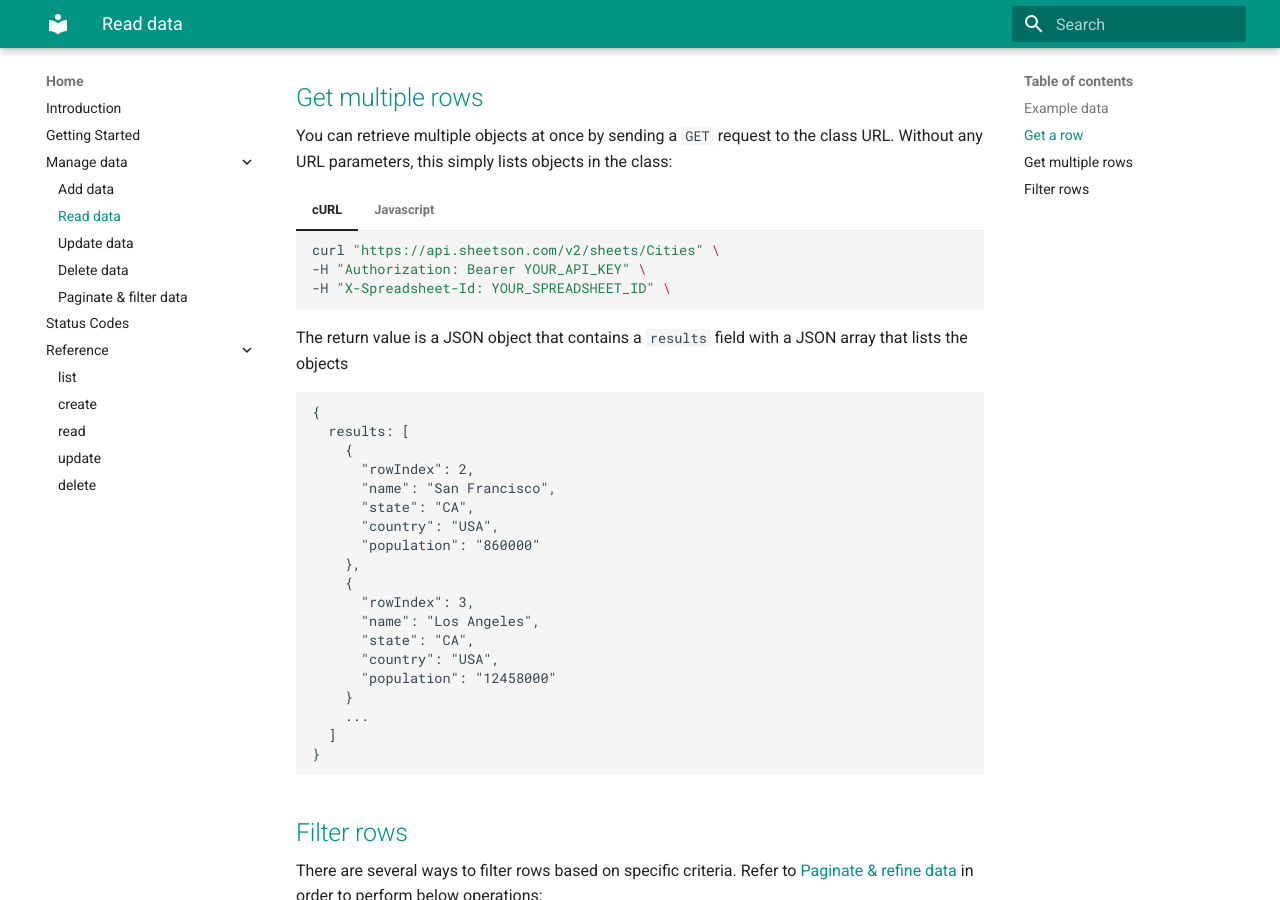
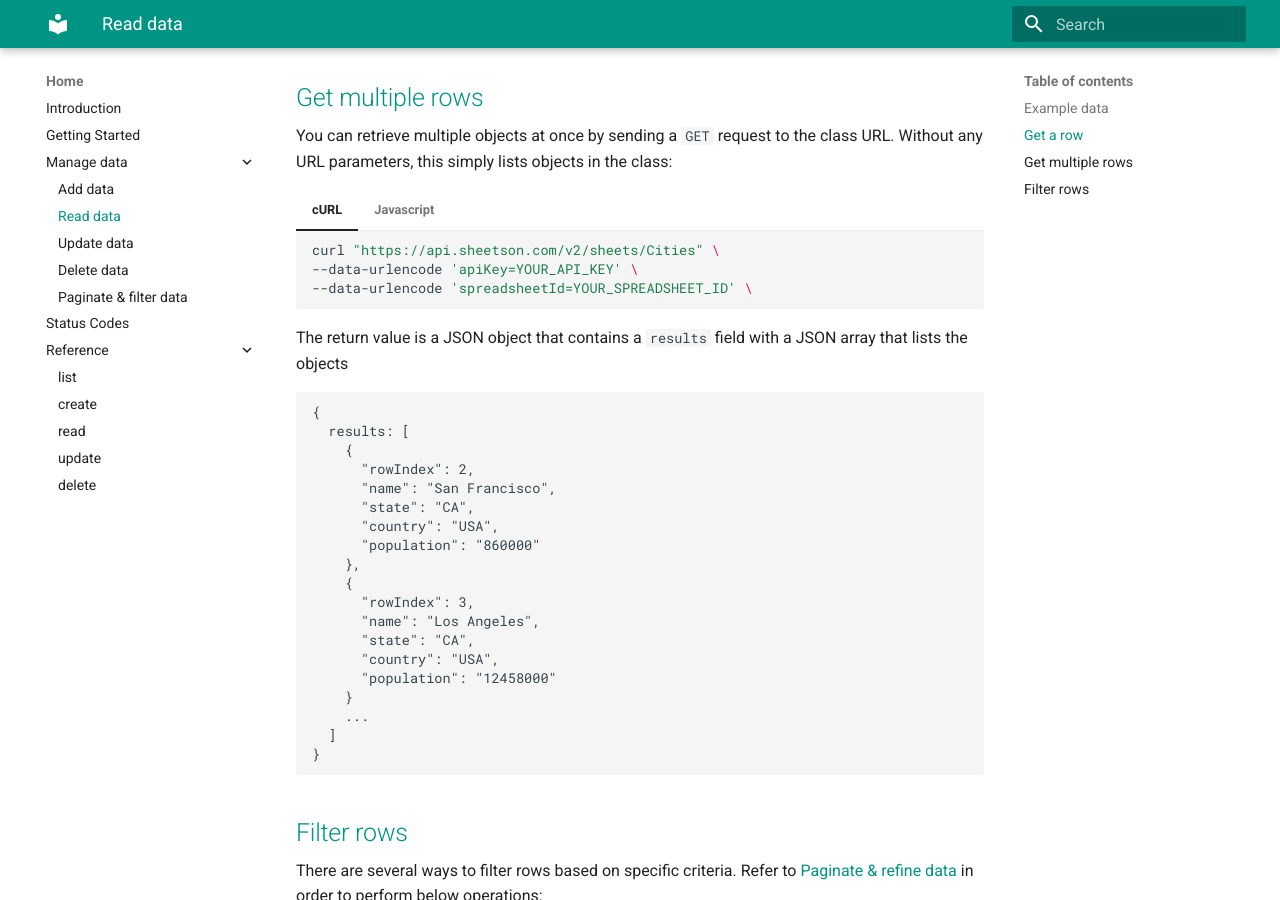
Before and after one commit to ralphilius/sheetson-docs, an MkDocs documentation site: the page built from docs/manage-data/retrieve-rows.md, in a window 1280 px wide and 900 px high, scrolled down 1007 px. Built offline with MkDocs 1.6.1 and Material for MkDocs 9.7.7, drawn with Linux system fonts in a browser that asks for light colours.

Commit message:
update retrieve rows with query params

````diff
--- a/docs/manage-data/retrieve-rows.md
+++ b/docs/manage-data/retrieve-rows.md
@@ -63,8 +63,8 @@ You can retrieve multiple objects at once by sending a `GET` request to the clas
 === "cURL"
     ``` shell
     curl "https://api.sheetson.com/v2/sheets/Cities" \
-    -H "Authorization: Bearer YOUR_API_KEY" \
-    -H "X-Spreadsheet-Id: YOUR_SPREADSHEET_ID" \
+    --data-urlencode 'apiKey=YOUR_API_KEY' \
+    --data-urlencode 'spreadsheetId=YOUR_SPREADSHEET_ID' \
     ```
 
 === "Javascript"
````
